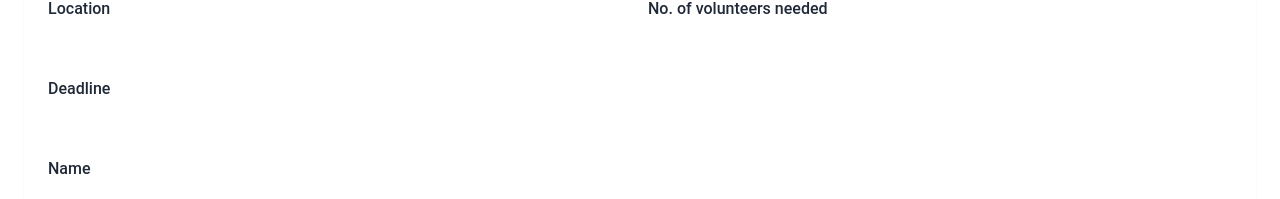
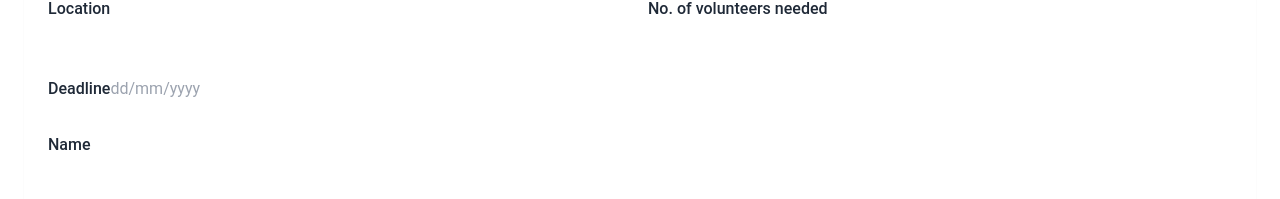
Before and after one commit to Adib227/b9A11-Client, a React (Vite) app: page /addVolunteer in a window 1280 px wide. Shown: the part 467-666 px from the top of the page. Built offline with nearby package versions, Linux system fonts and the light colour scheme; no server answers; sample sign-in values are in the browser's storage.

Commit message:
added datepicker

```diff
--- a/index.html
+++ b/index.html
@@ -3,7 +3,8 @@
 
 <head>
   <meta charset="UTF-8" />
-  <link rel="icon" type="image/svg+xml" href="/vite.svg" />
+  <link rel="icon" type="image/svg+xml"
+    href="https://i.ibb.co/tsdz5Dh/Screenshot-2024-06-04-023604-removebg-preview-1.png" />
   <meta name="viewport" content="width=device-width, initial-scale=1.0" />
   <title>Helpass</title>
   <link rel="preconnect" href="https://fonts.googleapis.com">
--- a/package.json
+++ b/package.json
@@ -26,6 +26,7 @@
     "match-sorter": "^6.3.4",
     "prop-types": "^15.8.1",
     "react": "^18.2.0",
+    "react-datepicker": "^6.9.0",
     "react-dom": "^18.2.0",
     "react-helmet": "^6.1.0",
     "react-icons": "^5.2.1",
--- a/src/Pages/AddVolunteer/AddVolunteer.jsx
+++ b/src/Pages/AddVolunteer/AddVolunteer.jsx
@@ -1,11 +1,19 @@
-import { useContext } from 'react';
+import { useContext, useState } from 'react';
 import { AuthContext } from '../../Providers/AuthProvider';
 import 'animate.css';
 import { Helmet } from 'react-helmet';
+import DatePicker from 'react-datepicker';
+import 'react-datepicker/dist/react-datepicker.css';
 
 const AddVolunteer = () => {
   const { user } = useContext(AuthContext);
   console.log(user);
+
+  const [selectedDate, setSelectedDate] = useState(null);
+
+  const handleDateChange = date => {
+    setSelectedDate(date);
+  };
 
   return (
     <div>
@@ -84,14 +92,20 @@ const AddVolunteer = () => {
                 />
               </div>
               <div className="col-span-full sm:col-span-3 text-left mb-4">
-                <label htmlFor="deadline" className="font-medium">
+                <label htmlFor="deadline" className="font-medium ">
                   Deadline
                 </label>
-                <input
+                {/* <input
                   id="deadline"
                   type="text"
                   placeholder=""
                   className="w-full h-full rounded-md focus:ring focus:ring-opacity-75 dark:text-gray-50 focus:dark:ring-violet-600 dark:border-gray-300"
+                /> */}
+                <DatePicker
+                  selected={selectedDate}
+                  onChange={handleDateChange}
+                  dateFormat="dd-MM-yyyy"
+                  placeholderText="dd/mm/yyyy"
                 />
               </div>
               {user ? (
--- a/src/Pages/NeedVolunteer/NeedVolunteer.jsx
+++ b/src/Pages/NeedVolunteer/NeedVolunteer.jsx
@@ -6,7 +6,15 @@ const NeedVolunteer = () => {
       <Helmet>
         <title>Helpass - Need Volunteer</title>
       </Helmet>
-      Need a volunteer
+      <div className="card w-96 bg-base-100 shadow-xl">
+        <div className="card-body">
+          <h2 className="card-title">Card title!</h2>
+          <p>If a dog chews shoes whose shoes does he choose?</p>
+          <div className="card-actions justify-end">
+            <button className="btn btn-primary">Buy Now</button>
+          </div>
+        </div>
+      </div>
     </div>
   );
 };
```
Also changed, not shown: 1 other file (tests, documents, lock files or other folders).
